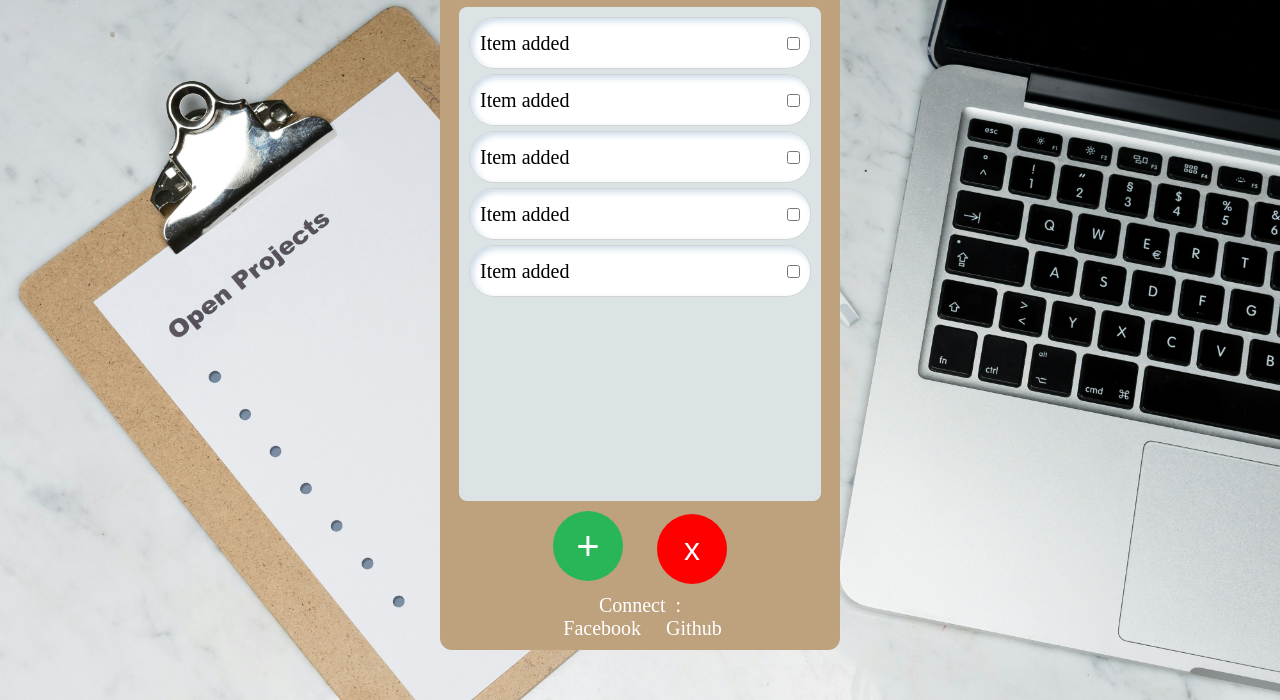
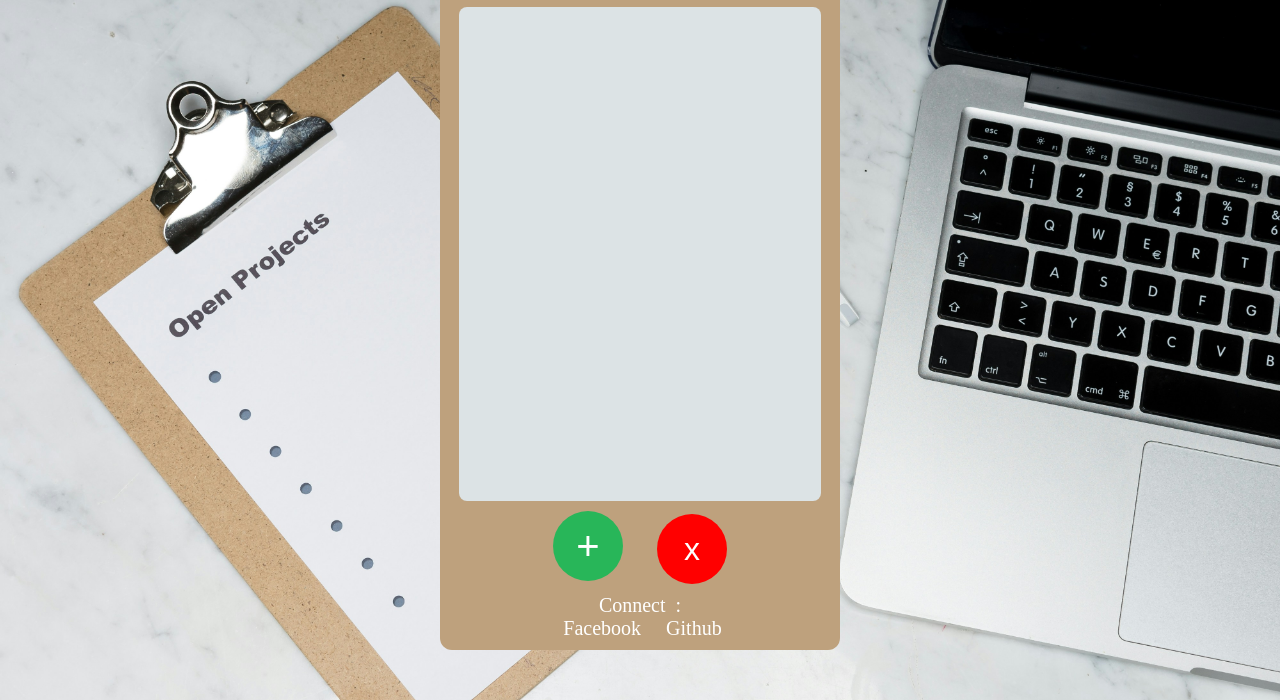
Before and after one commit to nxhettry/To-Do--App, a plain HTML site: page index.html in a window 1280 px wide. Shown: the part 100-800 px from the top of the page. Drawn offline with Linux system fonts and the light colour scheme.

Commit message:
updated small mistake

```diff
--- a/index.html
+++ b/index.html
@@ -11,16 +11,10 @@
 <body>
     <div class="container">
         <h1>To-Do-List</h1>
-        <div class="main_list">
-            <p>Item added<input type='checkbox'></p>
-            <p>Item added<input type='checkbox'></p>
-            <p>Item added<input type='checkbox'></p>
-            <p>Item added<input type='checkbox'></p>
-            <p>Item added<input type='checkbox'></p>
-        </div>
+        <div class="main_list"></div>
         <div class="btns">
             <button id="add" onclick="addButton()">+</button>
-            <button id="remove" onmouseenter="removeBtn()" onclick="removeBtn()">x</button>
+            <button id="remove" onmouseenter="removeBtnHover()" onclick="removeBtn()">x</button>
         </div>
     </div>
     <script src="index.js"></script>
```
